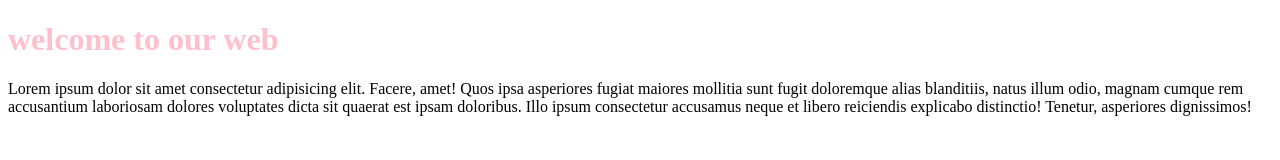
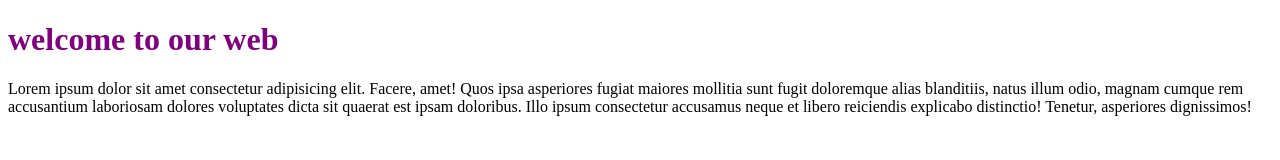
Before and after one commit to sujith1493/project, a plain HTML site: page index.html in a window 1280 px wide. Drawn offline with Linux system fonts and the light colour scheme.

Commit message:
Update index.html

```diff
--- a/index.html
+++ b/index.html
@@ -6,7 +6,7 @@
     <title>Document</title>
 </head>
 <body>
-    <h1 style="color:pink;">welcome to our web</h1>
+    <h1 style="color:purple;">welcome to our web</h1>
     <p>
         Lorem ipsum dolor sit amet consectetur adipisicing elit. Facere, amet! Quos ipsa asperiores fugiat maiores mollitia sunt fugit doloremque alias blanditiis, natus illum odio, magnam cumque rem accusantium laboriosam dolores voluptates dicta sit quaerat est ipsam doloribus. Illo ipsum consectetur accusamus neque et libero reiciendis explicabo distinctio! Tenetur, asperiores dignissimos!
         </p>
```
